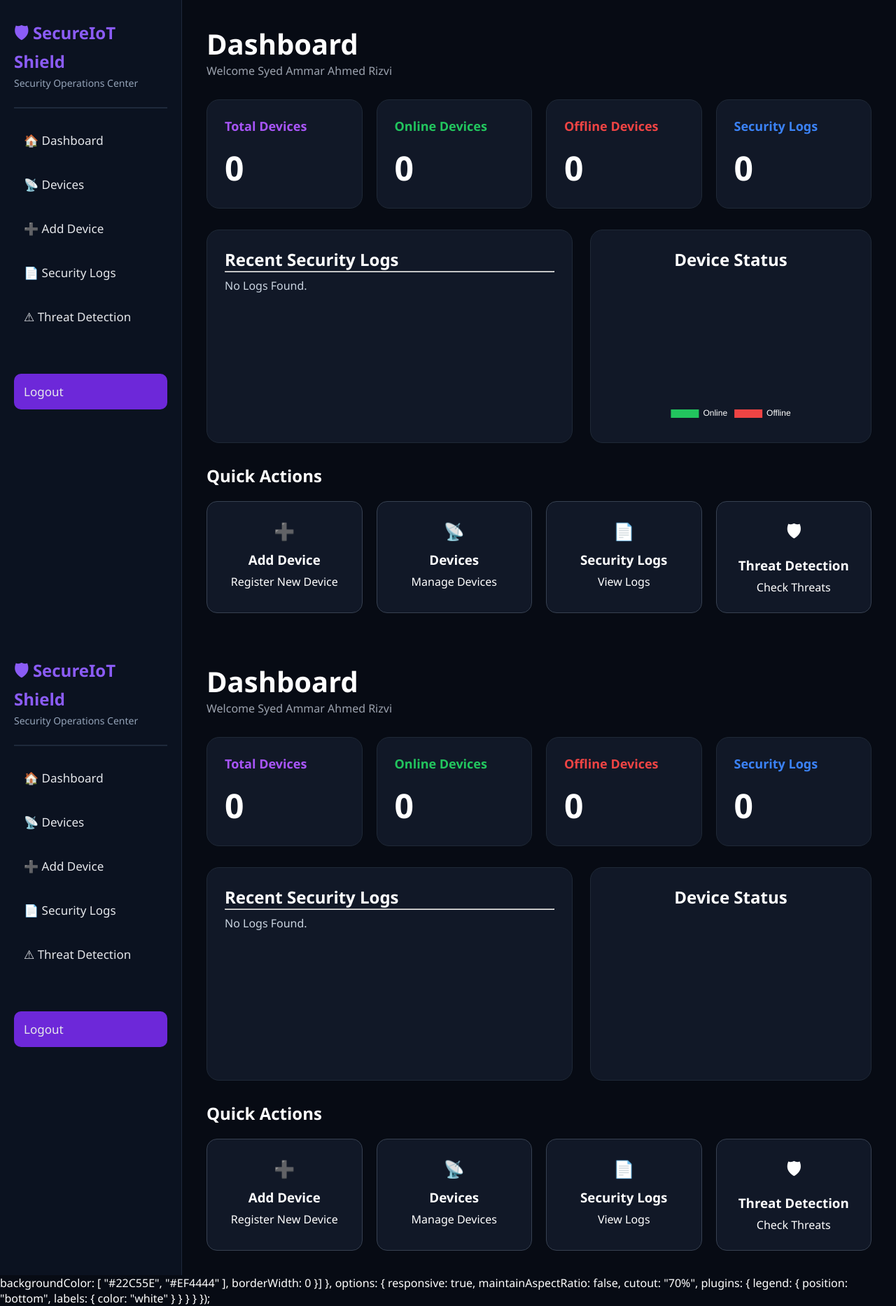
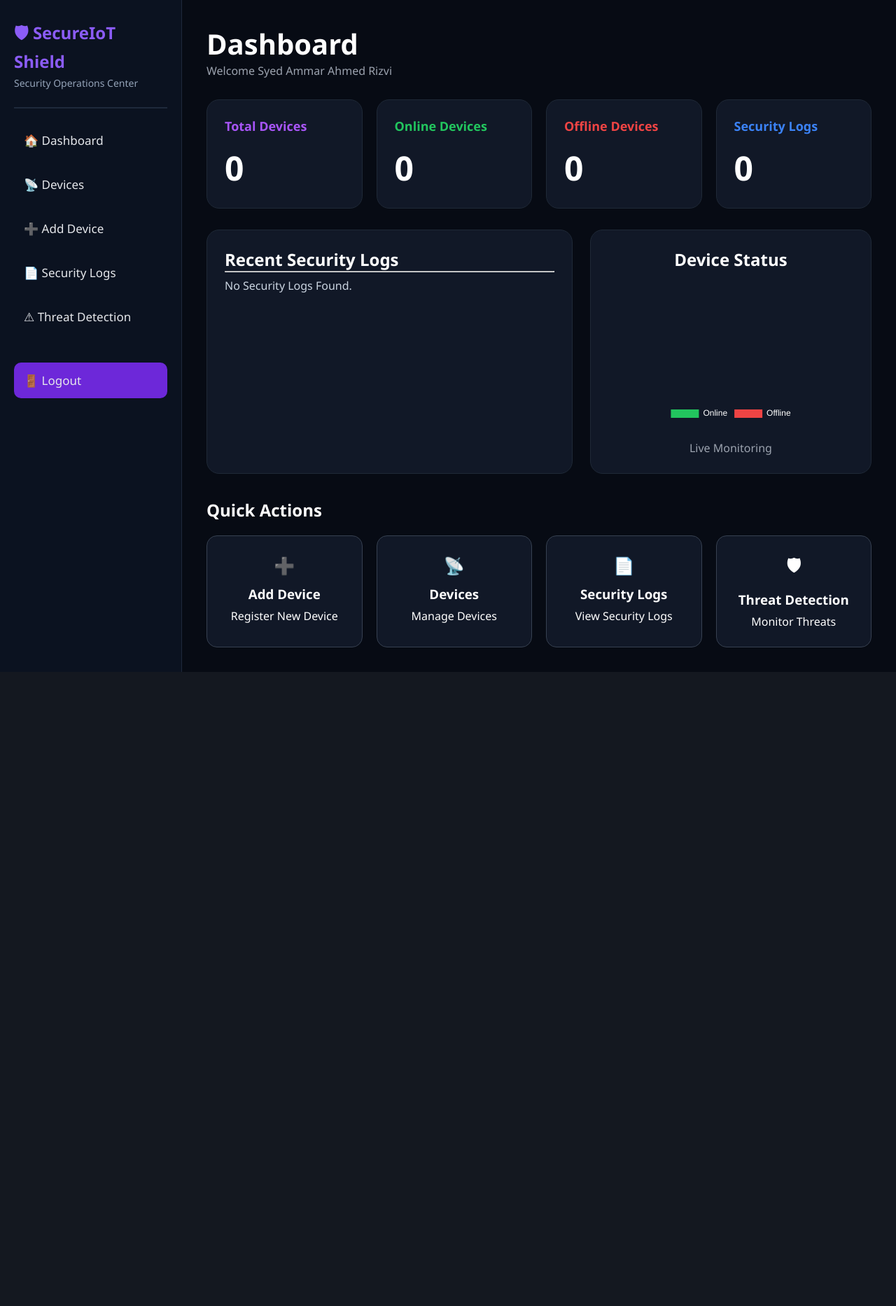
Before and after one commit to anasrizvii/SecureIoT-Shield, a Flask app: page /dashboard in a window 1280 px wide. Shown: the whole page at 70% size. After the commit the page ends 960 px from the top, so only its background shows below. Run offline with Flask 3, Linux system fonts and the light colour scheme; a user stored in the database is signed in; a map, chart or similar area stays blank.

Commit message:
Updated UI

```diff
--- a/templates/dashboard.html
+++ b/templates/dashboard.html
@@ -1,12 +1,18 @@
  <!DOCTYPE html>
-<html>
+<html lang="en">
 
 <head>
-    <title>Dashboard</title>
+
+<meta charset="UTF-8">
+
+<meta name="viewport" content="width=device-width, initial-scale=1.0">
+
+<title>Dashboard | SecureIoT Shield</title>
 
 <link rel="stylesheet" href="{{ url_for('static', filename='style.css') }}">
 
 <script src="https://cdn.jsdelivr.net/npm/chart.js"></script>
+
 </head>
 
 <body>
@@ -15,7 +21,7 @@
 
 <!-- Sidebar -->
 
-    <div class="sidebar">
+<aside class="sidebar">
 
 <h2>🛡 SecureIoT Shield</h2>
 
@@ -33,15 +39,24 @@
 
 <a href="/threat_detection">⚠ Threat Detection</a>
 
-        <br><br>
 
-        <a href="/logout" class="btn">Logout</a>
+<div style="margin-top:40px;">
+
+<a href="/logout" class="btn">
+
+🚪 Logout
+
+</a>
 
 </div>
 
+</aside>
+
+
 <!-- Main -->
 
-    <div class="main">
+<main class="main">
+
 
 <div class="topbar">
 
@@ -50,42 +65,67 @@
 <h2>Dashboard</h2>
 
 <p style="color:#9CA3AF;">
+
 Welcome {{ name }}
+
 </p>
 
 </div>
 
 </div>
 
-        <!-- Cards -->
+
+<!-- Statistics -->
 
 <div class="cards">
 
+
 <div class="stat purple">
+
 <h3>Total Devices</h3>
+
 <h1>{{ device_count }}</h1>
-            </div>
-
-            <div class="stat green">
-                <h3>Online Devices</h3>
-                <h1>{{ online_count }}</h1>
-            </div>
-
-            <div class="stat red">
-                <h3>Offline Devices</h3>
-                <h1>{{ offline_count }}</h1>
-            </div>
-
-            <div class="stat blue">
-                <h3>Security Logs</h3>
-                <h1>{{ log_count }}</h1>
-            </div>
 
 </div>
 
-        <!-- Logs + Chart -->
+
+<div class="stat green">
+
+<h3>Online Devices</h3>
+
+<h1>{{ online_count }}</h1>
+
+</div>
+
+
+<div class="stat red">
+
+<h3>Offline Devices</h3>
+
+<h1>{{ offline_count }}</h1>
+
+</div>
+
+
+<div class="stat blue">
+
+<h3>Security Logs</h3>
+
+<h1>{{ log_count }}</h1>
+
+</div>
+
+
+</div>
+
+
+
+<!-- Content -->
 
 <div class="content-grid">
+
+
+<!-- Recent Logs -->
 
 <div class="card logs">
 
@@ -93,37 +133,61 @@
 
 <hr>
 
+
 {% if recent_logs %}
 
 {% for log in recent_logs %}
 
-                        <p>
+<div style="margin-bottom:18px;">
 
-                            <strong>{{ log.level }}</strong>
+<h4 style="color:#22C55E;">
 
-                            <br>
+{{ log.level }}
+
+</h4>
+
+
+<p style="color:#CBD5E1;">
 
 {{ log.event }}
 
 </p>
 
-                        <hr>
+
+</div>
 
 {% endfor %}
 
+
 {% else %}
 
-                    <p>No Logs Found.</p>
+
+<p style="color:#CBD5E1;">
+
+No Security Logs Found.
+
+</p>
+
 
 {% endif %}
 
+
 </div>
 
-            <div class="card chart">
+
+
+<!-- Chart -->
+
+
+<div class="card">
+
 
 <h2 style="text-align:center;">
+
 Device Status
+
 </h2>
+
 
 <div style="width:220px;height:220px;margin:auto;">
 
@@ -131,17 +195,37 @@
 
 </div>
 
-            </div>
+
+<br>
+
+
+<p style="text-align:center;color:#9CA3AF;">
+
+Live Monitoring
+
+</p>
+
 
 </div>
 
+
+</div>
+
+
+
 <!-- Quick Actions -->
 
-        <h2 style="margin-bottom:20px;">
+
+<h2 style="margin:35px 0 20px;">
+
 Quick Actions
+
 </h2>
 
+
+
 <div class="quick">
+
 
 <a href="/add_device" class="quick-card">
 
@@ -153,210 +237,7 @@
 
 </a>
 
-            <a href="/devices" class="quick-card">
 
-                <h2>📡</h2>
-
-                <h3>Devices</h3>
-
-                <p>Manage Devices</p>
-
-            </a>
-
-            <a href="/security_logs" class="quick-card">
-
-                <h2>📄</h2>
-
-                <h3>Security Logs</h3>
-
-                <p>View Logs</p>
-
-            </a>
-
-            <a href="/threat_detection" class="quick-card">
-
-                <h2>🛡</h2>
-
-                <h3>Threat Detection</h3>
-
-                <p>Check Threats</p>
-
-            </a>
-
-        </div>
-
-    </div>
-
-</div>
-
-<script>
-
-const ctx = document.getElementById("myChart");
-
-new Chart(ctx, {
-
-    type: "doughnut",
-
-    data: {
-
-        labels: ["Online", "Offline"],
-
-        datasets: [{
-
-          <!DOCTYPE html>
-<html>
-
-<head>
-    <title>Dashboard</title>
-
-    <link rel="stylesheet" href="{{ url_for('static', filename='style.css') }}">
-
-    <script src="https://cdn.jsdelivr.net/npm/chart.js"></script>
-</head>
-
-<body>
-
-<div class="dashboard">
-
-    <!-- Sidebar -->
-
-    <div class="sidebar">
-
-        <h2>🛡 SecureIoT Shield</h2>
-
-        <p>Security Operations Center</p>
-
-        <hr>
-
-        <a href="/dashboard">🏠 Dashboard</a>
-
-        <a href="/devices">📡 Devices</a>
-
-        <a href="/add_device">➕ Add Device</a>
-
-        <a href="/security_logs">📄 Security Logs</a>
-
-        <a href="/threat_detection">⚠ Threat Detection</a>
-
-        <br><br>
-
-        <a href="/logout" class="btn">Logout</a>
-
-    </div>
-
-    <!-- Main -->
-
-    <div class="main">
-
-        <div class="topbar">
-
-            <div>
-
-                <h2>Dashboard</h2>
-
-                <p style="color:#9CA3AF;">
-                    Welcome {{ name }}
-                </p>
-
-            </div>
-
-        </div>
-
-        <!-- Cards -->
-
-        <div class="cards">
-
-            <div class="stat purple">
-                <h3>Total Devices</h3>
-                <h1>{{ device_count }}</h1>
-            </div>
-
-            <div class="stat green">
-                <h3>Online Devices</h3>
-                <h1>{{ online_count }}</h1>
-            </div>
-
-            <div class="stat red">
-                <h3>Offline Devices</h3>
-                <h1>{{ offline_count }}</h1>
-            </div>
-
-            <div class="stat blue">
-                <h3>Security Logs</h3>
-                <h1>{{ log_count }}</h1>
-            </div>
-
-        </div>
-
-        <!-- Logs + Chart -->
-
-        <div class="content-grid">
-
-            <div class="card logs">
-
-                <h2>Recent Security Logs</h2>
-
-                <hr>
-
-                {% if recent_logs %}
-
-                    {% for log in recent_logs %}
-
-                        <p>
-
-                            <strong>{{ log.level }}</strong>
-
-                            <br>
-
-                            {{ log.event }}
-
-                        </p>
-
-                        <hr>
-
-                    {% endfor %}
-
-                {% else %}
-
-                    <p>No Logs Found.</p>
-
-                {% endif %}
-
-            </div>
-
-            <div class="card chart">
-
-                <h2 style="text-align:center;">
-                    Device Status
-                </h2>
-
-                <div style="width:220px;height:220px;margin:auto;">
-
-                    <canvas id="myChart"></canvas>
-
-                </div>
-
-            </div>
-
-        </div>
-
-        <!-- Quick Actions -->
-
-        <h2 style="margin-bottom:20px;">
-            Quick Actions
-        </h2>
-
-        <div class="quick">
-
-            <a href="/add_device" class="quick-card">
-
-                <h2>➕</h2>
-
-                <h3>Add Device</h3>
-
-                <p>Register New Device</p>
-
-            </a>
 
 <a href="/devices" class="quick-card">
 
@@ -368,15 +249,19 @@ new Chart(ctx, {
 
 </a>
 
+
+
 <a href="/security_logs" class="quick-card">
 
 <h2>📄</h2>
 
 <h3>Security Logs</h3>
 
-                <p>View Logs</p>
+<p>View Security Logs</p>
 
 </a>
+
+
 
 <a href="/threat_detection" class="quick-card">
 
@@ -384,47 +269,67 @@ new Chart(ctx, {
 
 <h3>Threat Detection</h3>
 
-                <p>Check Threats</p>
+<p>Monitor Threats</p>
 
 </a>
 
-        </div>
 
 </div>
 
+
+</main>
+
+
 </div>
+
+
 
 <script>
 
+
 const ctx = document.getElementById("myChart");
+
 
 new Chart(ctx, {
 
+
 type: "doughnut",
+
 
 data: {
 
+
 labels: ["Online", "Offline"],
+
 
 datasets: [{
 
+
 data: [{{ online_count }}, {{ offline_count }}],
 
+
 backgroundColor: [
+
 
 "#22C55E",
 
 "#EF4444"
 
+
 ],
+
 
 borderWidth: 0
 
+
 }]
+
 
 },
 
+
 options: {
+
 
 responsive: true,
 
@@ -432,76 +337,40 @@ new Chart(ctx, {
 
 cutout: "70%",
 
+
 plugins: {
+
 
 legend: {
 
+
 position: "bottom",
+
 
 labels: {
 
+
 color: "white"
+
 
 }
 
-            }
 
 }
 
+
 }
+
+
+}
+
 
 });
 
+
 </script>
+
 
 </body>
 
 </html>
-
-            backgroundColor: [
-
-                "#22C55E",
-
-                "#EF4444"
-
-            ],
-
-            borderWidth: 0
-
-        }]
-
-    },
-
-    options: {
-
-        responsive: true,
-
-        maintainAspectRatio: false,
-
-        cutout: "70%",
-
-        plugins: {
-
-            legend: {
-
-                position: "bottom",
-
-                labels: {
-
-                    color: "white"
-
-                }
-
-            }
-
-        }
-
-    }
-
-});
-
-</script>
-
-</body>
-
-</html>
```
Also changed, not shown: templates/index.html (+48 -74 lines). Lines whose indentation alone changed are shown as unchanged.
